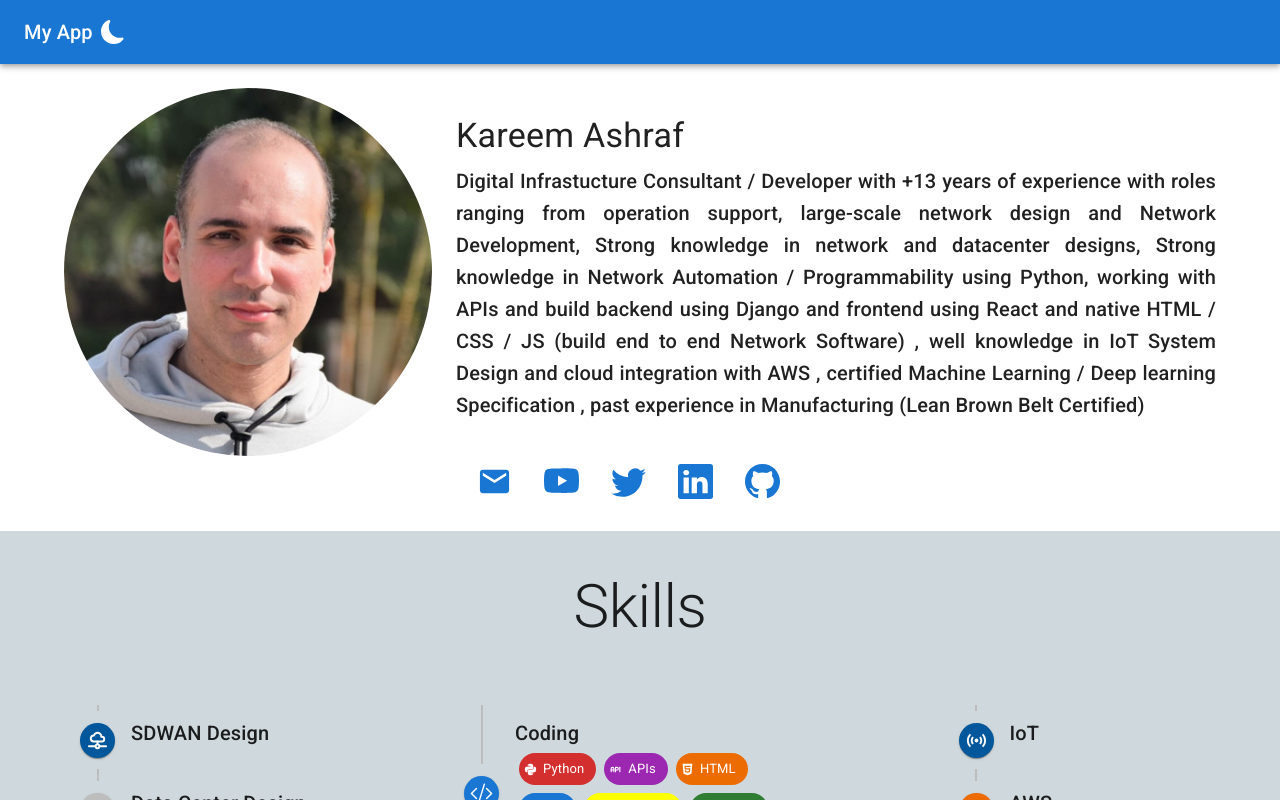
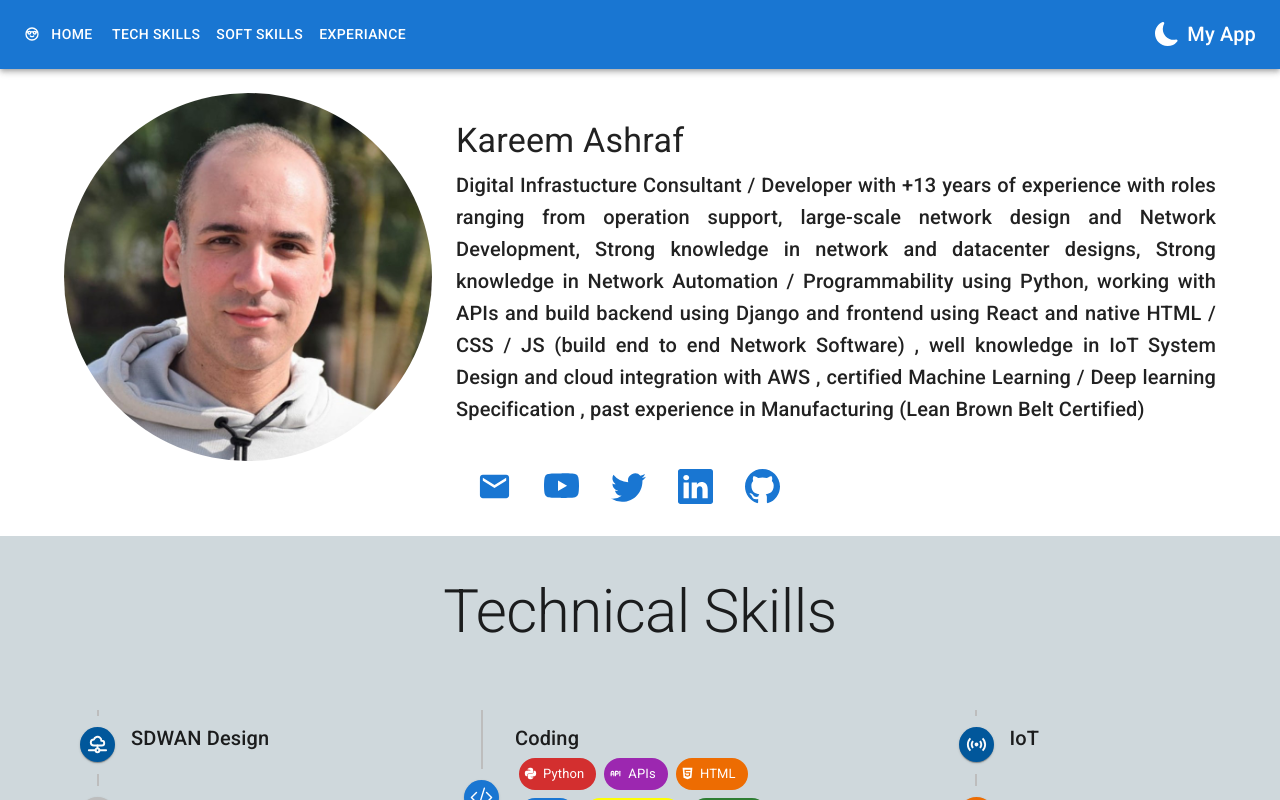
Before and after one commit to Kareem-BinaryBeats/myprotofolio, a React (Create React App) app: page / in a window 1280 px wide. Shown: the top 800 px of the page. Built offline with nearby package versions, Linux system fonts and the light colour scheme.

Commit message:
end of the day commit

```diff
--- a/package.json
+++ b/package.json
@@ -15,6 +15,7 @@
     "react-icons": "^4.8.0",
     "react-router-dom": "^6.8.2",
     "react-scripts": "^5.0.1",
+    "react-scroll": "^1.8.9",
     "reactflow": "^11.5.6",
     "web-vitals": "^2.1.4"
   },
--- a/src/components/me.jsx
+++ b/src/components/me.jsx
@@ -6,6 +6,9 @@ import { BsGithub, BsTwitter, BsLinkedin, BsYoutube } from "react-icons/bs";
 import IconButton from "@mui/material/IconButton";
 import { useState } from "react";
 import { MdEmail } from "react-icons/md";
+import { Element } from "react-scroll";
+import { Link } from "react-scroll";
+
 
 function Main() {
   const [email, setEmail] = useState("k.ashraf.salah@gmail.com");
@@ -29,6 +32,7 @@ function Main() {
   };
 
   return (
+    <Element name="Home">
       <Box my={3}>
         <Grid
           container
@@ -57,15 +61,15 @@ function Main() {
             <Box>
               <Typography variant="h6" align="justify" my>
                 Digital Infrastucture Consultant / Developer with +13 years of
-              experience with roles ranging from operation support, large-scale
-              network design and Network Development, Strong knowledge in
-              network and datacenter designs, Strong knowledge in Network
-              Automation / Programmability using Python, working with APIs and
-              build backend using Django and frontend using React and native
-              HTML / CSS / JS (build end to end Network Software) , well
-              knowledge in IoT System Design and cloud integration with AWS ,
-              certified Machine Learning / Deep learning Specification , past
-              experience in Manufacturing (Lean Brown Belt Certified)
+                experience with roles ranging from operation support,
+                large-scale network design and Network Development, Strong
+                knowledge in network and datacenter designs, Strong knowledge in
+                Network Automation / Programmability using Python, working with
+                APIs and build backend using Django and frontend using React and
+                native HTML / CSS / JS (build end to end Network Software) ,
+                well knowledge in IoT System Design and cloud integration with
+                AWS , certified Machine Learning / Deep learning Specification ,
+                past experience in Manufacturing (Lean Brown Belt Certified)
               </Typography>
             </Box>
           </Grid>
@@ -100,6 +104,7 @@ function Main() {
           </Grid>
         </Grid>
       </Box>
+    </Element>
   );
 }
 
--- a/src/components/navbar.jsx
+++ b/src/components/navbar.jsx
@@ -1,21 +1,28 @@
 import React, { useState } from "react";
 import AppBar from "@mui/material/AppBar";
+import Box from "@mui/material/Box";
 import Toolbar from "@mui/material/Toolbar";
+import IconButton from "@mui/material/IconButton";
 import Typography from "@mui/material/Typography";
-import IconButton from "@mui/material/IconButton";
-import { ThemeProvider, createTheme, CssBaseline } from '@mui/material';
+import Menu from "@mui/material/Menu";
+import MenuIcon from "@mui/icons-material/Menu";
+import Container from "@mui/material/Container";
+import Avatar from "@mui/material/Avatar";
+import Button from "@mui/material/Button";
+import Tooltip from "@mui/material/Tooltip";
+import MenuItem from "@mui/material/MenuItem";
+import AdbIcon from "@mui/icons-material/Adb";
+import { ThemeProvider, createTheme, CssBaseline } from "@mui/material";
+import { BsSun, BsMoonFill } from "react-icons/bs";
+import {TbMoodNerd} from "react-icons/tb";
+import { blueGrey } from "@mui/material/colors";
+import { Link } from "react-scroll";
 
-import {BsSun ,BsMoonFill } from "react-icons/bs"
-import { blueGrey } from "@mui/material/colors";
-
-
-
+const pages = ["Home", "Tech Skills", "Soft Skills", "Experiance"];
 
 const darkTheme = createTheme({
   palette: {
     mode: "dark",
-
-
   },
 });
 
@@ -25,22 +32,116 @@ const lightTheme = createTheme({
   },
 });
 
-function MyAppBar() {
+
+
+function ResponsiveAppBar() {
+  const pages = ["Home", "Tech Skills", "Soft Skills", "Experiance"];
   const [darkMode, setDarkMode] = useState(false);
 
+  const [anchorElNav, setAnchorElNav] = React.useState(null);
+  const [anchorElUser, setAnchorElUser] = React.useState(null);
+
+  const handleOpenNavMenu = (event) => {
+    setAnchorElNav(event.currentTarget);
+  };
+  const handleOpenUserMenu = (event) => {
+    setAnchorElUser(event.currentTarget);
+  };
+
+  const handleCloseNavMenu = () => {
+    setAnchorElNav(null);
+  };
+
+  const handleCloseUserMenu = () => {
+    setAnchorElUser(null);
+  };
+
   return (
-    <ThemeProvider  theme={darkMode ? darkTheme : lightTheme}>
+    <ThemeProvider theme={darkMode ? darkTheme : lightTheme}>
       <CssBaseline />
-      <AppBar position="static" px={4}>
-        <Toolbar>
-          <Typography variant="h6">My App</Typography>
-          <IconButton color="inherit" onClick={() => setDarkMode(!darkMode)} >
+      <AppBar position="static">
+        <Container maxWidth="xl">
+          <Toolbar disableGutters>
+            <TbMoodNerd sx={{ display: { xs: "none", md: "flex" }, mr: 1 }} />
+
+            <Box sx={{ flexGrow: 1, display: { xs: "flex", md: "none" } }}>
+              <IconButton
+                size="large"
+                aria-label="account of current user"
+                aria-controls="menu-appbar"
+                aria-haspopup="true"
+                onClick={handleOpenNavMenu}
+                color="inherit"
+              >
+                <MenuIcon />
+              </IconButton>
+              <Menu
+                id="menu-appbar"
+                anchorEl={anchorElNav}
+                anchorOrigin={{
+                  vertical: "bottom",
+                  horizontal: "left",
+                }}
+                keepMounted
+                transformOrigin={{
+                  vertical: "top",
+                  horizontal: "left",
+                }}
+                open={Boolean(anchorElNav)}
+                onClose={handleCloseNavMenu}
+                sx={{
+                  display: { xs: "block", md: "none" },
+                }}
+              >
+                {pages.map((page) => (
+                  <Link to={page} smooth={true} duration={500} onClick={handleCloseNavMenu}>{page}</Link>
+                ))}
+              </Menu>
+            </Box>
+            <AdbIcon sx={{ display: { xs: "flex", md: "none" }, mr: 1 }} />
+            <Typography
+              variant="h5"
+              noWrap
+              component="a"
+              href=""
+              sx={{
+                mr: 2,
+                display: { xs: "flex", md: "none" },
+                flexGrow: 1,
+                fontFamily: "monospace",
+                fontWeight: 700,
+                letterSpacing: ".3rem",
+                color: "inherit",
+                textDecoration: "none",
+              }}
+            ></Typography>
+            <Box sx={{ flexGrow: 1, display: { xs: "none", md: "flex" } }}>
+              {pages.map((page) => (
+                <Button
+                  key={page}
+                  onClick={handleCloseNavMenu}
+                  sx={{ my: 2, color: "white", display: "block" }}
+                >
+                  {page}
+                </Button>
+              ))}
+            </Box>
+
+            <Box sx={{ flexGrow: 0 }}>
+              <IconButton
+                color="inherit"
+                onClick={() => setDarkMode(!darkMode)}
+              >
                 {darkMode ? <BsSun /> : <BsMoonFill />}
-          </IconButton>
-        </Toolbar>
+              </IconButton>
+            </Box>
+            <Box sx={{ flexGrow: 0 }}>
+              <Typography variant="h6">My App</Typography>
+            </Box>
+          </Toolbar>
+        </Container>
       </AppBar>
     </ThemeProvider>
   );
 }
-
-export default MyAppBar;
+export default ResponsiveAppBar;
--- a/src/components/skills.jsx
+++ b/src/components/skills.jsx
@@ -41,6 +41,7 @@ import {
 import { TiFlowSwitch } from "react-icons/ti";
 import { BsGit, BsCodeSlash } from "react-icons/bs";
 import { MdOutlineSensors } from "react-icons/md";
+import { Element } from "react-scroll";
 
 export default function Skills() {
   const Timecomp = ({ Timedot, TimeContent }) => {
@@ -56,9 +57,9 @@ export default function Skills() {
     );
   };
   return (
-    <>
+    <Element name="Tech Skills">
       <Typography py={5} variant="h2" align="center">
-        Skills
+       Technical Skills
       </Typography>
 
       <Grid container direction={{ xs: "column", md: "row" }}>
@@ -332,6 +333,6 @@ export default function Skills() {
           </Timeline>
         </Grid>
       </Grid>
-    </>
+    </Element>
   );
 }
```
Also changed, not shown: 1 other file (tests, documents, lock files or other folders). Lines whose indentation alone changed are shown as unchanged.
